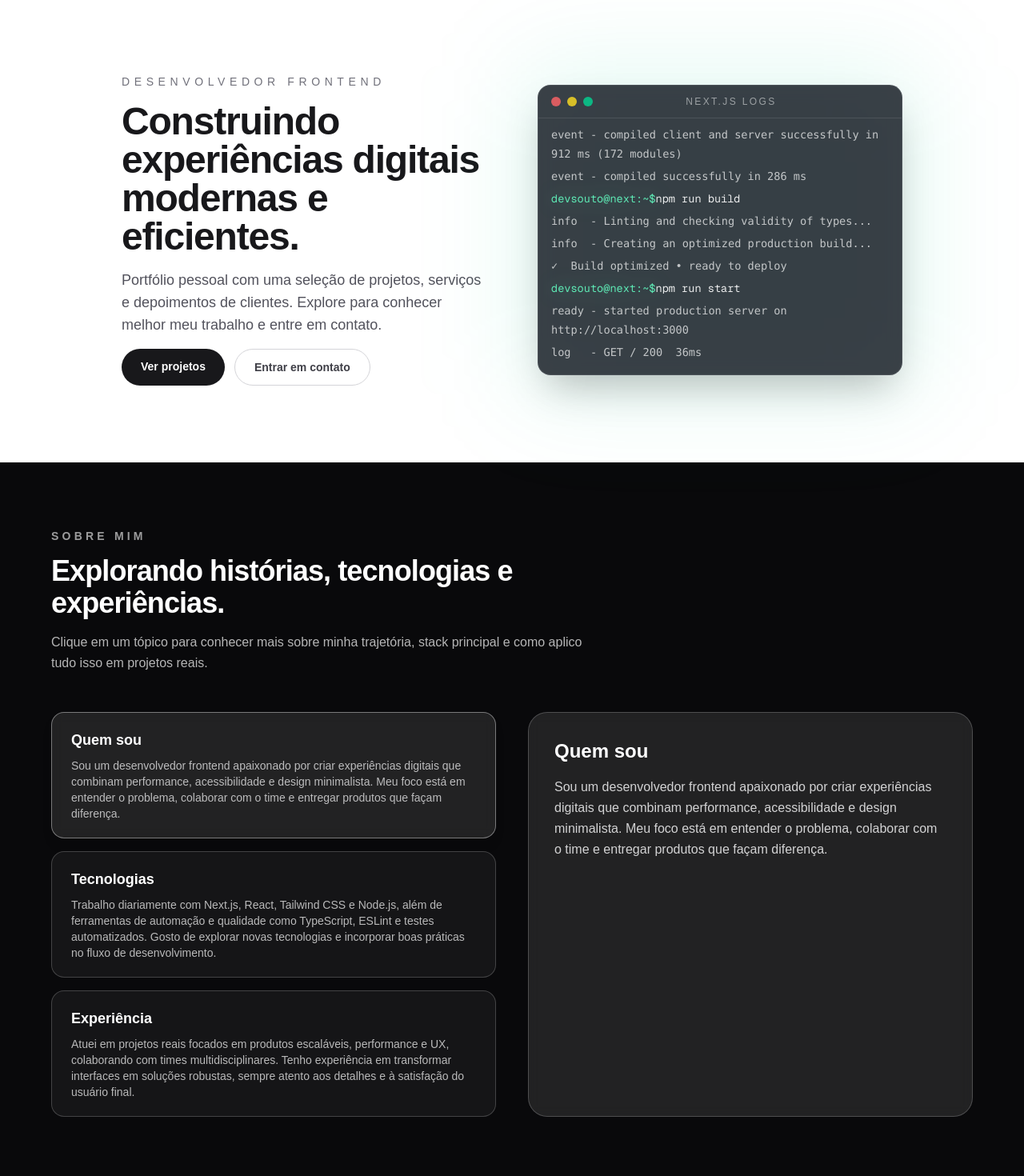
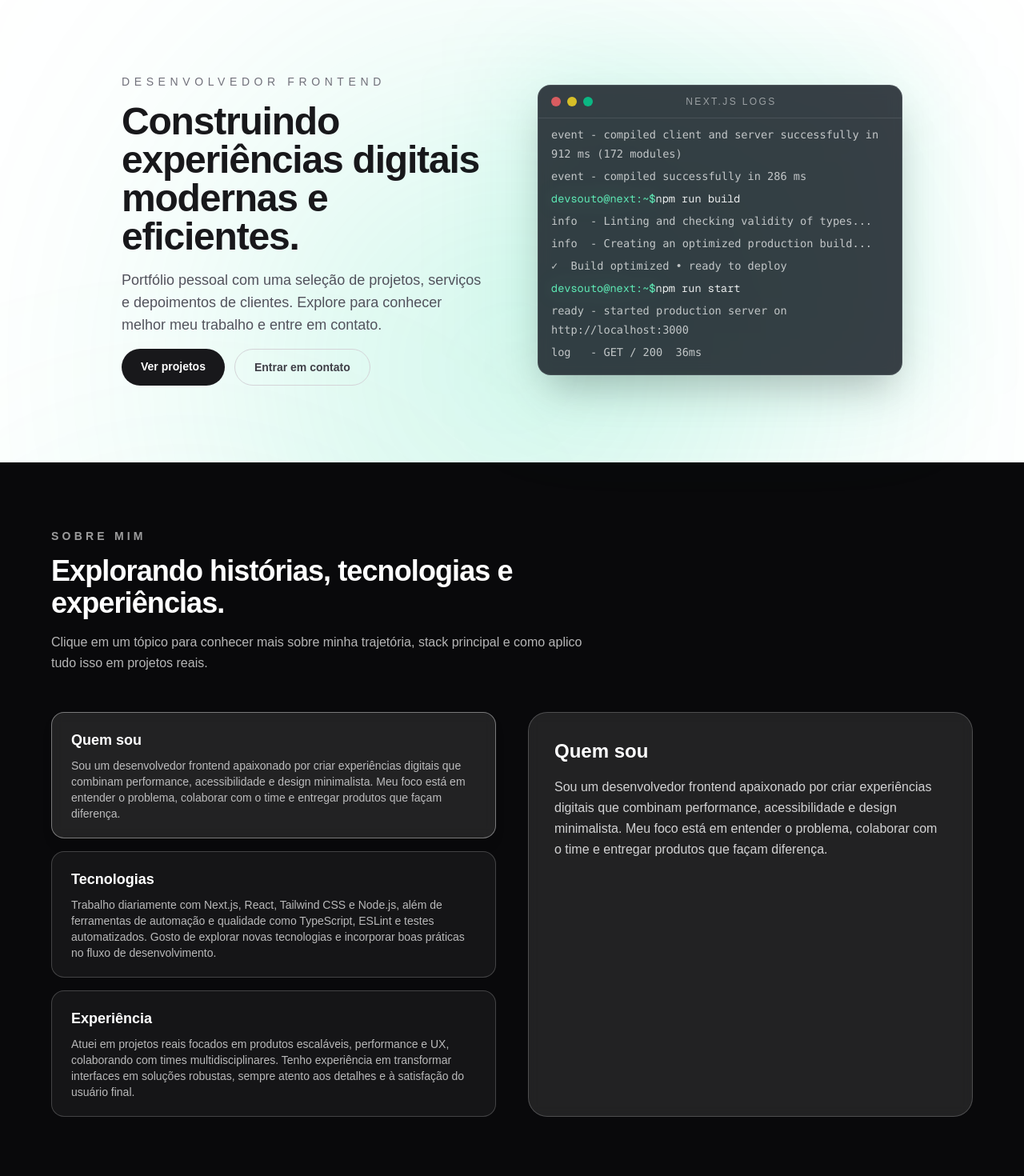
Before and after one commit to DevSolto/dev_portifolio-, a Next.js app: page / in a window 1280 px wide. Shown: the part 100-1570 px from the top of the page at 80% size. Built offline with nearby package versions, Linux system fonts and the light colour scheme.

Commit message:
Add glowing backdrop across sections

```diff
--- a/src/app/page.tsx
+++ b/src/app/page.tsx
@@ -1,7 +1,6 @@
 import AboutSection from "./components/AboutSection";
 import {
   ContactSection,
-  HeroSection,
   ProjectsSection,
   ServicesSection,
   TestimonialsSection,
@@ -10,7 +9,12 @@ import TerminalHero from "./components/TerminalHero";
 
 export default function Home() {
   return (
-    <main>
+    <main className="relative isolate overflow-hidden">
+      <div aria-hidden className="pointer-events-none absolute inset-0 -z-10">
+        <div className="absolute left-1/2 top-24 h-[36rem] w-[36rem] -translate-x-1/2 rounded-full bg-emerald-400/20 blur-[180px] sm:top-32 md:h-[42rem] md:w-[42rem]" />
+        <div className="absolute left-[12%] top-[46rem] h-[30rem] w-[30rem] -translate-x-1/2 rounded-full bg-emerald-300/10 blur-[160px] sm:left-[18%] sm:top-[42rem]" />
+        <div className="absolute right-[8%] top-[78rem] h-[28rem] w-[28rem] translate-x-1/2 rounded-full bg-sky-400/10 blur-[160px] sm:right-[14%] sm:top-[72rem]" />
+      </div>
       <TerminalHero />
       <AboutSection />
       <ServicesSection />
```
